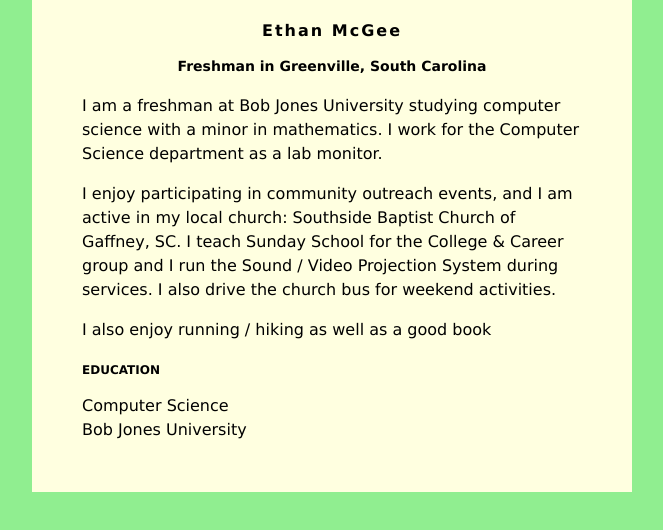
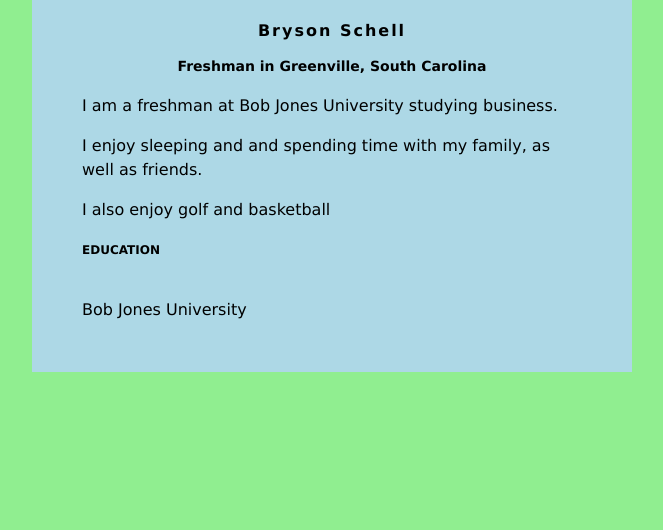
Before and after one commit to bsche401/bsche401.github.io, a plain HTML site: page index.html in a window 1280 px wide. Shown: the whole page, without its empty margins (308-971 px from the left). Drawn offline with Linux system fonts and the light colour scheme.

Commit message:
Update index.html

```diff
--- a/index.html
+++ b/index.html
@@ -6,7 +6,7 @@
     font-family: Verdana;
 }
 #content {
-    background: lightyellow;
+    background: lightblue;
     min-width: 200px;
     max-width: 500px;
     padding: 50px;
@@ -30,19 +30,19 @@
 </head>
 <body>
     <div id="content">
-        <h1>Ethan McGee</h1>
+        <h1>Bryson Schell</h1>
         <h2>Freshman in Greenville, South Carolina</h2>
 
-         <p>I am a freshman at Bob Jones University studying computer science with a minor in mathematics. I work for the Computer Science department as a lab monitor.</p>
+         <p>I am a freshman at Bob Jones University studying business.</p>
          <p>
-            I enjoy participating in community outreach events, and I am active in my local church: Southside Baptist Church of Gaffney, SC.  I teach Sunday School for the College &amp; Career group and I run the Sound / Video Projection System during services.  I also drive the church bus for weekend activities.
+         I enjoy sleeping and and spending time with my family, as well as friends.
          </p>
          <p>
-            I also enjoy running / hiking as well as a good book
+            I also enjoy golf and basketball
          </p>
 
         <h3>EDUCATION</h3>
-        Computer Science<br>
+        <br>
         Bob Jones University
     </div>
 
```
